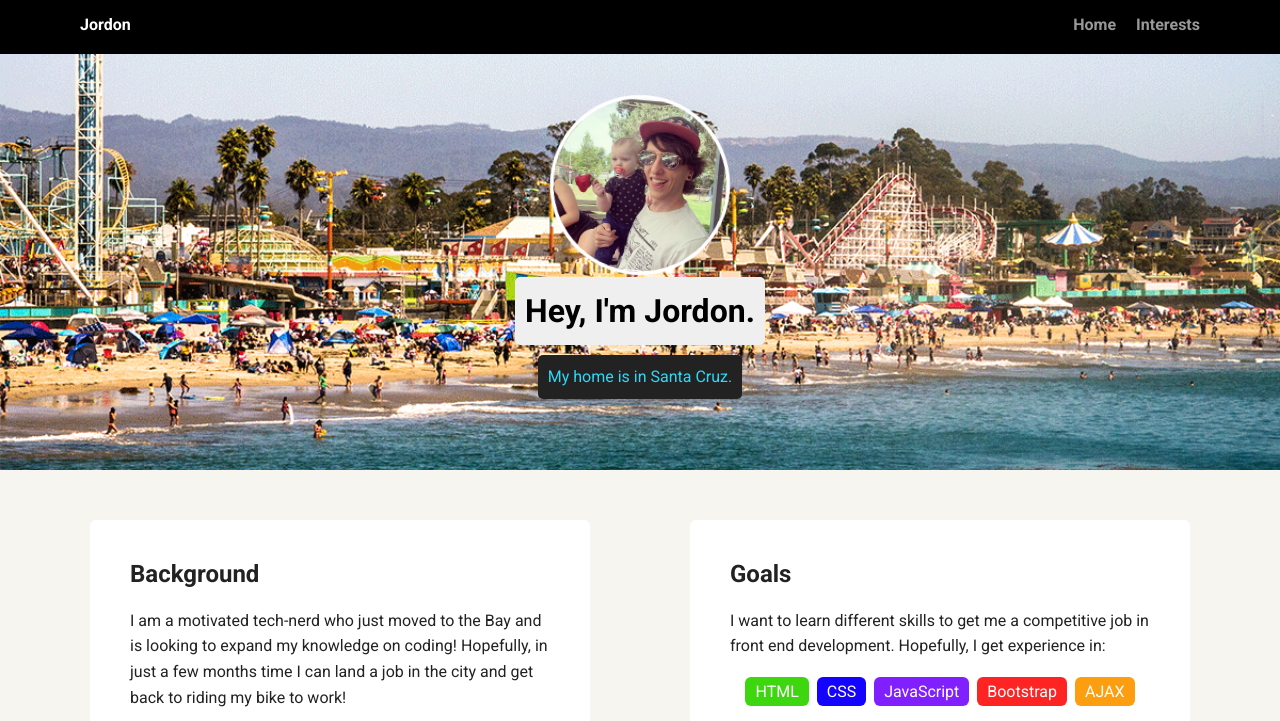
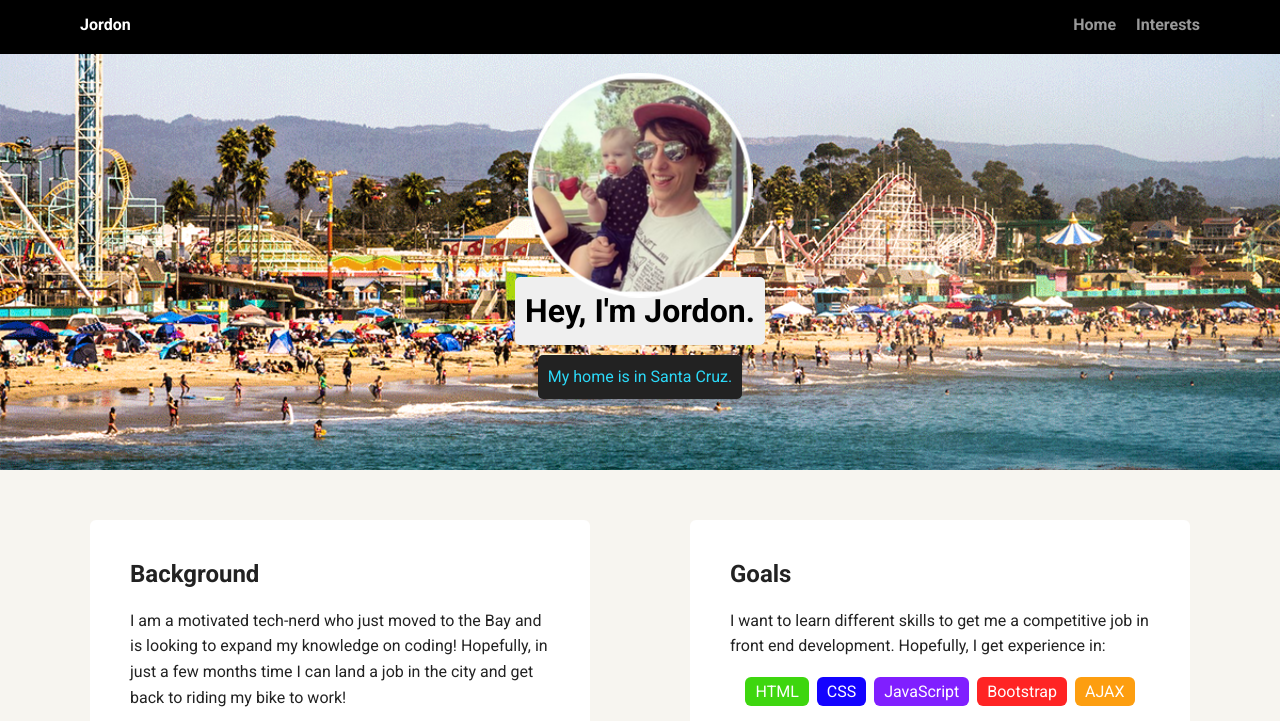
Before and after one commit to jordonmassengill/Personal-Page, a plain HTML site: page index.html in a window 1280 px wide. In both pictures the pointer is over the picture 640 px from the left and 185 px from the top of the page. Shown: the top 721 px of the page. Drawn offline with Linux system fonts and the light colour scheme; a web font is replaced by a local one.

Commit message:
Update styles.css

```diff
--- a/styles.css
+++ b/styles.css
@@ -75,7 +75,7 @@ header .profile-image {
   transition: all .5s;
 }
 header .profile-image:hover {
-  transform: scale(1.2) rotate(5deg);
+  transform: scale(1.5) rotate(360deg);
 }
 .tag {
   background-color: #efefef;
```
